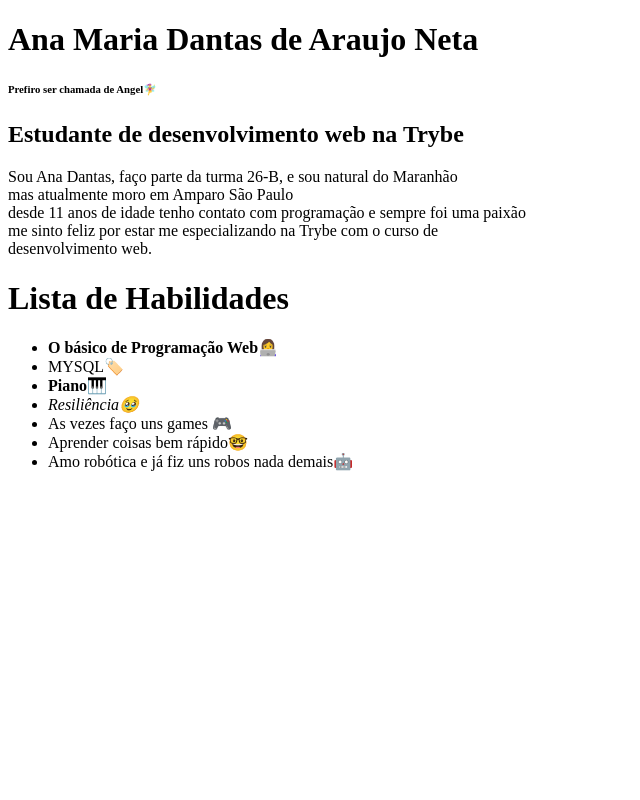
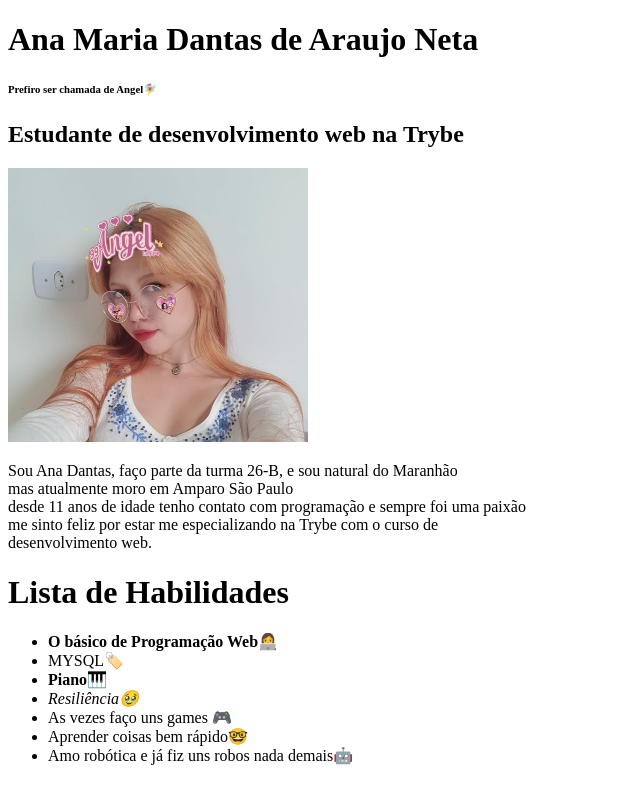
Before and after one commit to anadanttas/anadanttas.github.io, a plain HTML site: page index.HTML in a window 1280 px wide. Shown: the whole page, without its empty margins (0-640 px from the left). Drawn offline with Linux system fonts and the light colour scheme.

Commit message:
Adicionando imagem

```diff
--- a/index.HTML
+++ b/index.HTML
@@ -8,6 +8,7 @@
     <h1>Ana Maria Dantas de Araujo Neta</h1>
     <h6>Prefiro ser chamada de Angel🧚‍♀️</h6>
     <h2>Estudante de desenvolvimento web na Trybe</h2>
+    <img src="/Imagens/WhatsApp Image 2022-08-16 at 18.56.55.jpeg" alt="Uma foto minha, essa sou eu❤️" width="300px">
     <p>Sou Ana Dantas, faço parte da turma 26-B, e sou natural do Maranhão <br>
         mas atualmente moro em Amparo São Paulo <br>
         desde 11 anos de idade tenho contato com programação e sempre foi uma paixão <br>
```
